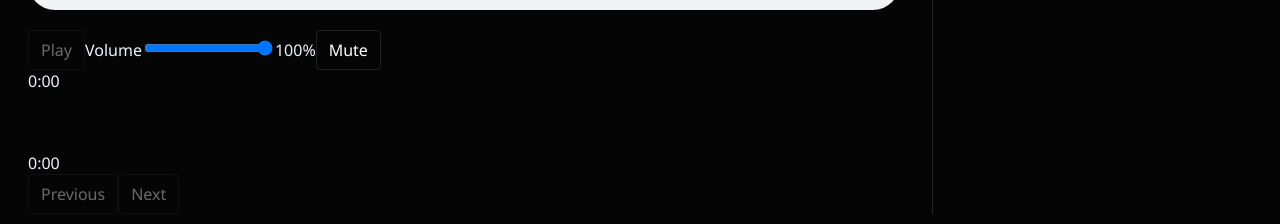
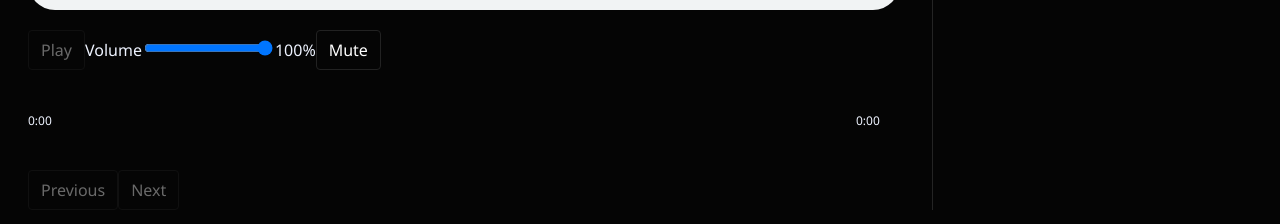
Before and after one commit to the-degenerate-otaku/Comeback---Music-Visualizer, a React (Vite) app: page / in a window 1280 px wide. Shown: the part 669-893 px from the top of the page. Built offline with nearby package versions, Linux system fonts and the light colour scheme.

Commit message:
CSS around half done

```diff
--- a/src/App.css
+++ b/src/App.css
@@ -46,11 +46,26 @@ main:fullscreen {
 
 .waveform-progress-seaker {
   display: grid;
+  flex: 1;
+  min-width: 0px;
 }
 
-.waveform-progress-seaker > svg,
+.waveform-progress-seaker svg {
+  display: block;
+  grid-area: 1 / 1;
+  pointer-events: none;
+}
+
 .waveform-progress-seaker-input {
   grid-area: 1 / 1;
+  z-index: 2;
+  width: strech;
+  min-width: 0px;
+  height: 60px;
+  margin: 0px;
+  opacity: 0;
+  cursor: ew-resize;
+  touch-action: none;
 }
 
 .waveform-progress-seaker-input {
@@ -164,3 +179,51 @@ main > [role="alert"] {
   padding: 0px;
   list-style: none;
 }
+
+.Playlist-pane li {
+  display: flex;
+  align-items: center;
+  gap: 6px;
+  padding: 12px 0px;
+  border-bottom: 1px solid #242424;
+}
+
+.Playlist-pane li button {
+  padding: 6px;
+  color: inherit;
+  background: transparent;
+  border: 0px;
+
+}
+
+.Playlist-pane li button:first-child {
+  flex: 1;
+  min-width: 0px;
+  overflow: hidden;
+  text-align: left;
+  text-overflow: ellipsis;
+  white-space: nowrap;
+}
+
+.player-pane [aria-current = "true"] {
+  color: #1f39bc;
+
+}
+
+.Playlist-pane li button:hover {
+  color: #de1e14;
+}
+
+.Seeker {
+  display: flex;
+  align-items: center;
+  gap: 12px;
+  margin: 20px 0px;
+
+}
+
+.Seeker span {
+  min-width: 44px;
+  font-size: 12px;
+  font-variant-numeric: tabular-nums;
+}
--- a/src/App.jsx
+++ b/src/App.jsx
@@ -550,8 +550,9 @@ export default function App() {
         >
           {muted || volume === 0 ? "Unmute" : "Mute"}
         </button>
-        <div>
+        <div className="Seeker">
           <span>{formatTime(currentTime)}</span>
+
           <div className="waveform-progress-seaker">
 
             <svg
```
